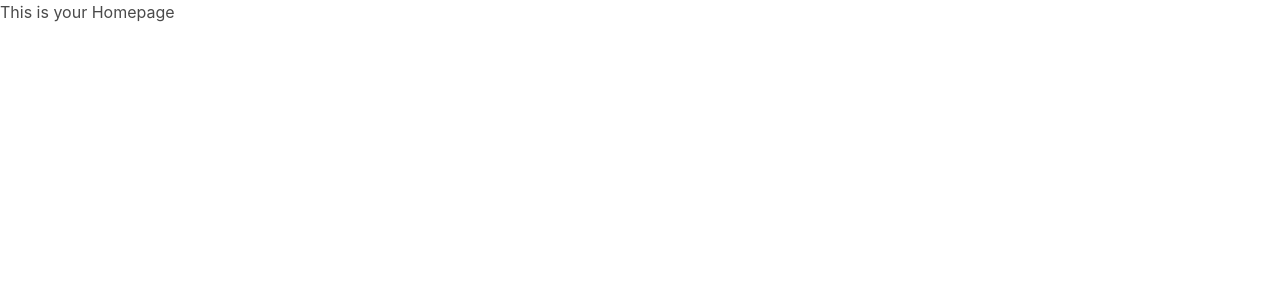
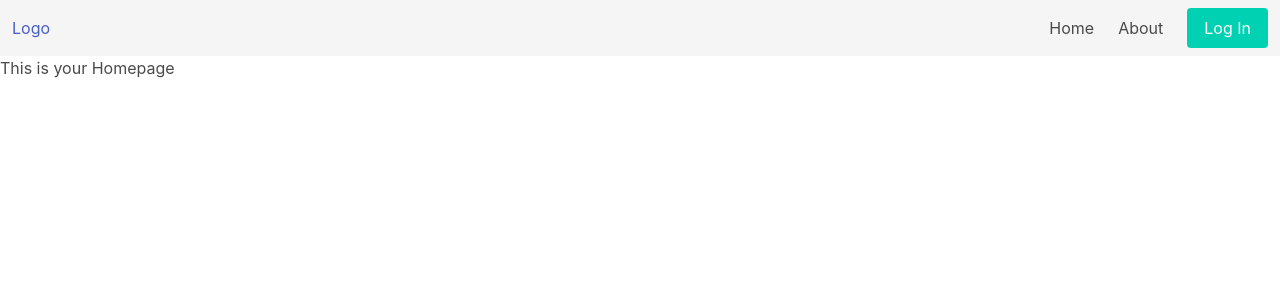
Before and after one commit to Suvink/let-me-react, a React (Create React App) app: page / in a window 1280 px wide. Shown: the top 300 px of the page. Built offline with nearby package versions, Linux system fonts and the light colour scheme.

Commit message:
Added a navbar template

```diff
--- a/src/App.js
+++ b/src/App.js
@@ -1,16 +1,15 @@
 import React from "react";
-import {
-  BrowserRouter as Router,
-  Switch,
-  Route,
-} from "react-router-dom";
-import HomePage from './screens/HomePage';
-import LoginPage from './screens/LoginPage';
-import AboutUsPage from './screens/AboutUsPage';
+import { BrowserRouter as Router, Switch, Route } from "react-router-dom";
+import HomePage from "./screens/HomePage";
+import LoginPage from "./screens/LoginPage";
+import AboutUsPage from "./screens/AboutUsPage";
+import NavBar from "./common/NavBar";
 
 function App() {
   return (
     <Router>
+      <NavBar />
+
       <Switch>
         <Route path="/" exact>
           <HomePage />
--- a/src/common/NavBar/index.js
+++ b/src/common/NavBar/index.js
@@ -0,0 +1,53 @@
+import React from "react";
+import { BrowserRouter as Router, Switch, Route, Link } from "react-router-dom";
+
+const NavBar = () => {
+  const routes = [
+    {
+      href: "/",
+      label: "Home",
+    },
+    {
+      href: "/about",
+      label: "About",
+    },
+  ];
+
+  const navBtn = {
+    href: "/login",
+    label: "Log In",
+  };
+
+  return (
+    <nav className="navbar is-light is-transparent" role="navigation">
+      <div className="navbar-brand">
+        <a className="navbar-item" href="/">
+          <Link to="/">
+            <h1>Logo</h1>
+          </Link>
+        </a>
+      </div>
+      <div className="navbar-menu">
+        <div className="navbar-end">
+          {routes.map(({ href, label }, index) => (
+            <Link to={href} key={index} className="navbar-item">
+              {label}
+            </Link>
+          ))}
+
+          {navBtn?.label && navBtn?.href && (
+            <div className="navbar-item">
+              <div className="buttons">
+                <Link to={navBtn.href} className="button is-primary">
+                  {navBtn.label}
+                </Link>
+              </div>
+            </div>
+          )}
+        </div>
+      </div>
+    </nav>
+  );
+};
+
+export default NavBar;
```
Also changed, not shown: src/common/NavBar/index.css (added), 1 other file (tests, documents, lock files or other folders).
